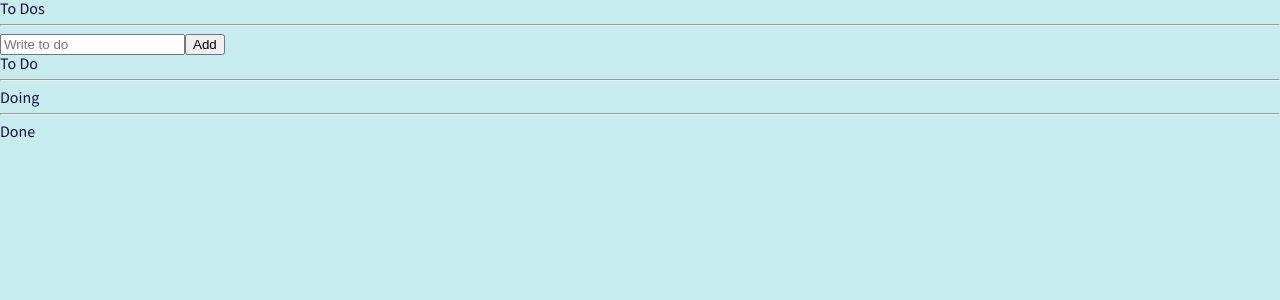
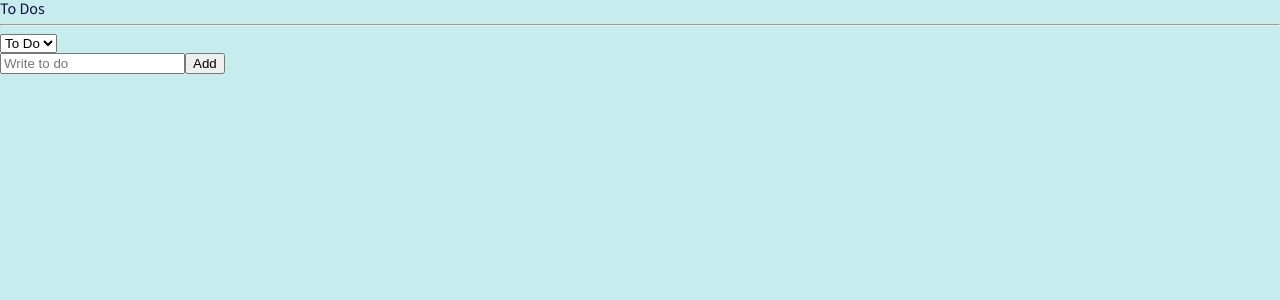
Before and after one commit to zpdl95/react-masterclass, a React (Create React App) app: page / in a window 1280 px wide. Shown: the top 300 px of the page. Built offline with nearby package versions, Linux system fonts and the light colour scheme.

Commit message:
#5.17 Selectors part Two

```diff
--- a/src/atoms.ts
+++ b/src/atoms.ts
@@ -5,6 +5,11 @@ export interface IToDoState {
   id: number;
   category: "DONE" | "DOING" | "TO_DO";
 }
+
+export const categoryState = atom({
+  key: "category",
+  default: "TO_DO",
+});
 
 export const toDoState = atom<IToDoState[]>({
   key: "toDos",
@@ -17,10 +22,7 @@ export const toDoSelector = selector({
   get: ({ get }) => {
     /* recoilValue를 가져오는 get함수 */
     const toDos = get(toDoState);
-    return [
-      toDos.filter((toDo) => toDo.category === "TO_DO"),
-      toDos.filter((toDo) => toDo.category === "DOING"),
-      toDos.filter((toDo) => toDo.category === "DONE"),
-    ];
+    const category = get(categoryState);
+    return toDos.filter((toDo) => toDo.category === category);
   },
 });
--- a/src/components/ToDoList.tsx
+++ b/src/components/ToDoList.tsx
@@ -1,34 +1,31 @@
-import { useRecoilValue } from "recoil";
-import { toDoSelector } from "../atoms";
+import React from "react";
+import { useRecoilState, useRecoilValue } from "recoil";
+import { categoryState, toDoSelector } from "../atoms";
 import CreateToDo from "./CreateToDo";
 import ToDo from "./ToDo";
 
 function ToDoList() {
-  const [toDo, doing, done] = useRecoilValue(toDoSelector);
+  const toDos = useRecoilValue(toDoSelector);
+  const [category, setCategory] = useRecoilState(categoryState);
+  const onInput = (e: React.FormEvent<HTMLSelectElement>) => {
+    const {
+      currentTarget: { value },
+    } = e;
+    setCategory(value);
+  };
   return (
     <div>
       <h1>To Dos</h1>
       <hr />
+      <select value={category} onInput={onInput}>
+        <option value={"TO_DO"}>To Do</option>
+        <option value={"DOING"}>Doing</option>
+        <option value={"DONE"}>Done</option>
+      </select>
       <CreateToDo />
-      <h2>To Do</h2>
+      <br />
       <ul>
-        {toDo.map((toDo) => (
-          <ToDo key={toDo.id} {...toDo} />
-        ))}
-      </ul>
-      <hr />
-
-      <h2>Doing</h2>
-      <ul>
-        {doing.map((toDo) => (
-          <ToDo key={toDo.id} {...toDo} />
-        ))}
-      </ul>
-      <hr />
-
-      <h2>Done</h2>
-      <ul>
-        {done.map((toDo) => (
+        {toDos.map((toDo) => (
           <ToDo key={toDo.id} {...toDo} />
         ))}
       </ul>
```
